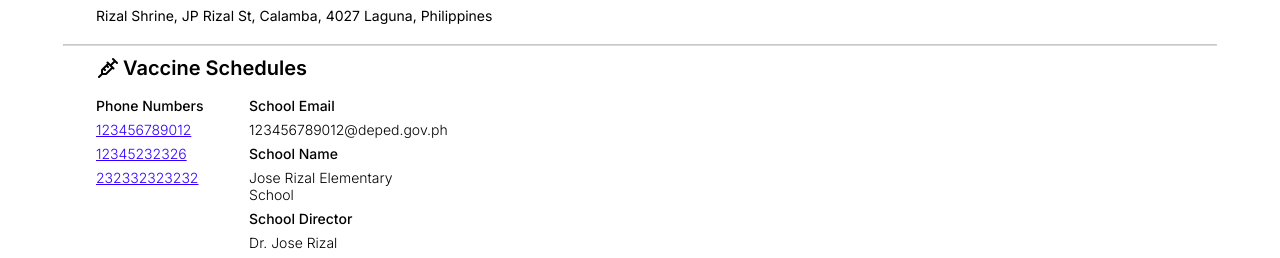
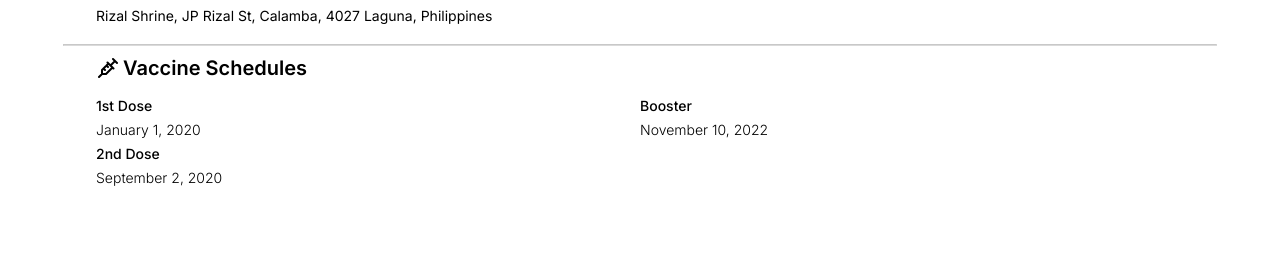
Before and after one commit to gamer0kayf1n3/consol-ui, a plain HTML site: page index.html in a window 1280 px wide. Shown: the part 1208-1466 px from the top of the page. After the commit the page ends 1401 px from the top, so only its background shows below. Drawn offline with Linux system fonts and the light colour scheme.

Commit message:
added vaccine

```diff
--- a/index.html
+++ b/index.html
@@ -84,24 +84,19 @@
     <div id="vaccine" class="box">
         <p class="title"><img src="assets/tabler-vaccine.svg" alt="">Vaccine Schedules</p>
         <div class="two-col">
-            <div class="two-col">
-                <div class="column-1 vax">
-                    <p class="field">Phone Numbers</p>
-                    <a href="#" class="content">123456789012</a>
-                    <a href="#" class="content">12345232326</a>
-                    <a href="#" class="content">232332323232</a>
-                </div>
-                <div class="column-2 vax">
-                    <p class="field">School Email</p>
-                    <p class="content">123456789012@deped.gov.ph</p>
+            <div class="column-1 vax">
+                <p class="field">1st Dose</p>
+                <p class="content">January 1, 2020</p>
 
-                    <p class="field">School Name</p>
-                    <p class="content">Jose Rizal Elementary School</p>
+                <p class="field">2nd Dose</p>
+                <p class="content">September 2, 2020</p>
 
-                    <p class="field">School Director</p>
-                    <p class="content">Dr. Jose Rizal</p>
-                </div>
             </div>
+            <div class="column-2 vax">
+                <p class="field">Booster</p>
+                <p class="content">November 10, 2022</p>
+            </div>
+        </div>
     </div>
 </body>
 
```
